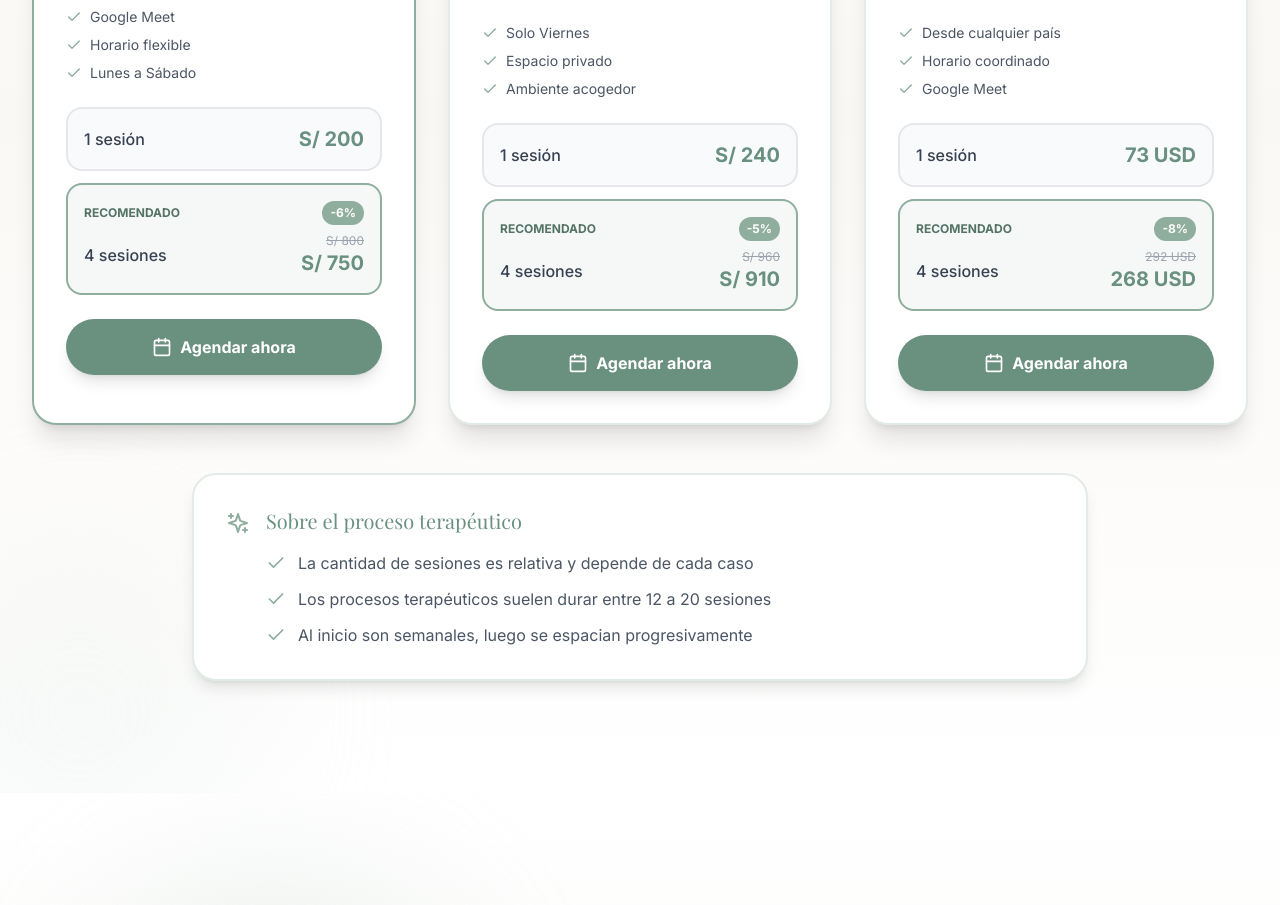
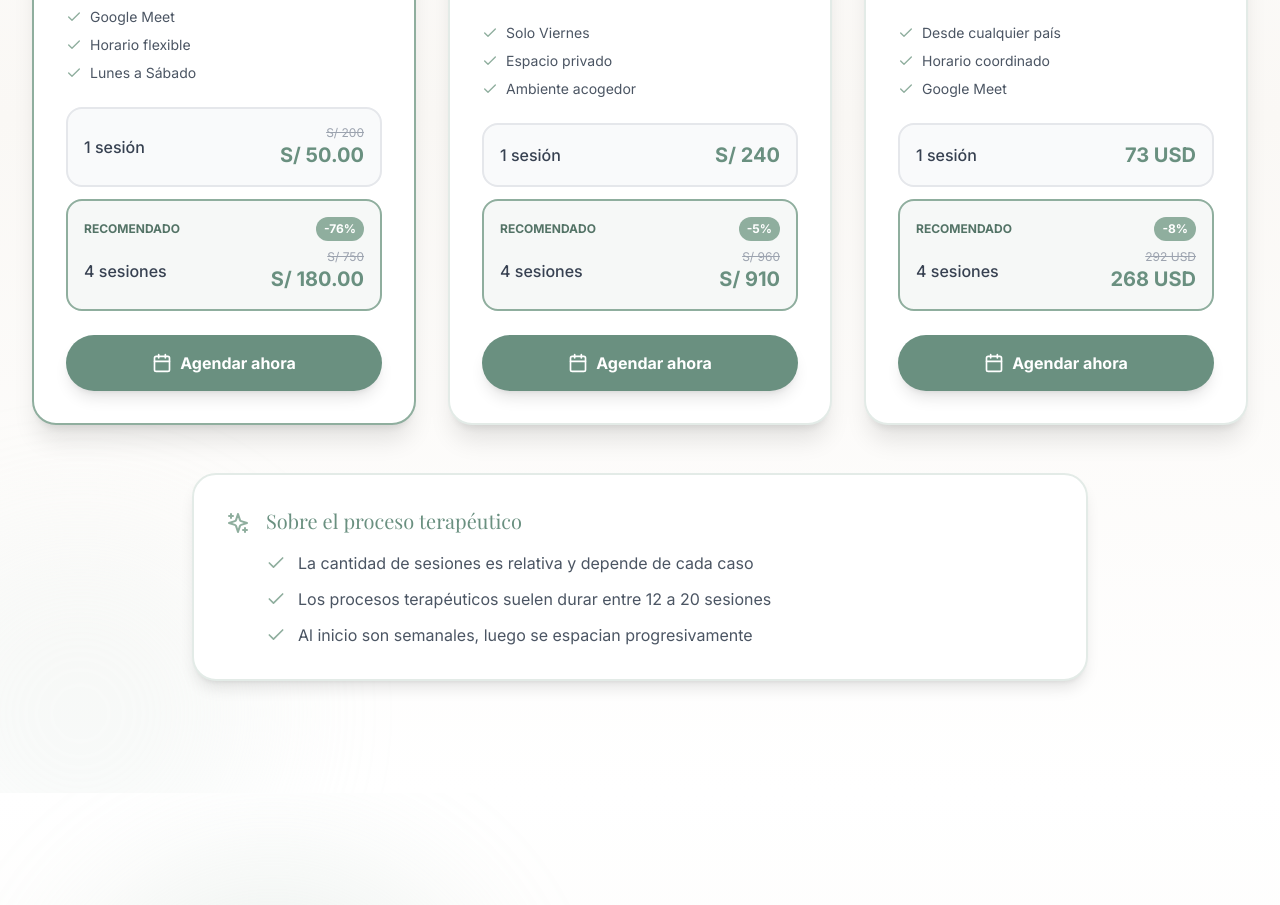
Before and after one commit to JoeWenfro/amatesiempre, a Next.js app: page / in a window 1280 px wide. Shown: the part 4805-5710 px from the top of the page. Built offline with nearby package versions, Linux system fonts and the light colour scheme.

Commit message:
actualiza ofertas virtual peru

```diff
--- a/components/AgendamientoModal.jsx
+++ b/components/AgendamientoModal.jsx
@@ -17,9 +17,9 @@ export default function AgendamientoModal({ isOpen, onClose, preConsultaData })
       badge: 'Popular',
       info: 'Se paga por adelantado',
       paquetes: [
-        { sessions: 1, price: 'S/ 50', original: null },
-        { sessions: 4, price: 'S/ 180', original: null, recommended: true }
-      ]
+  { sessions: 1, price: 'S/ 50.00', original: 'S/ 200', discount: '-75%' },
+  { sessions: 4, price: 'S/ 180.00', original: 'S/ 750', discount: '-76%', recommended: true }
+]
     },
     {
       id: 'presencial',
--- a/components/Prices.jsx
+++ b/components/Prices.jsx
@@ -28,9 +28,9 @@ export default function Prices() {
       badge: 'Popular',
       highlight: true,
       packages: [
-        { sessions: 1, price: 'S/ 200', original: null },
-        { sessions: 4, price: 'S/ 750', original: 'S/ 800', discount: '-6%', recommended: true }
-      ],
+  { sessions: 1, price: 'S/ 50.00', original: 'S/ 200', discount: '-75%' },
+  { sessions: 4, price: 'S/ 180.00', original: 'S/ 750', discount: '-76%', recommended: true }
+],
       paymentInfo: 'Se paga por adelantado',
       features: ['Google Meet', 'Horario flexible', 'Lunes a Sábado']
     },
@@ -67,7 +67,6 @@ export default function Prices() {
   return (
     <>
       <section id="precios" className="section-padding bg-gradient-to-b from-white via-cream to-white relative overflow-hidden">
-        {/* Animated background */}
         <div className="absolute inset-0 overflow-hidden pointer-events-none">
           <motion.div
             animate={{
@@ -88,7 +87,6 @@ export default function Prices() {
         </div>
 
         <div className="container-custom relative z-10">
-          {/* Header */}
           <motion.div
             ref={ref}
             initial={{ opacity: 0, y: 30 }}
@@ -112,7 +110,6 @@ export default function Prices() {
             </p>
           </motion.div>
 
-          {/* Price Cards */}
           <div className="grid md:grid-cols-3 gap-8 max-w-7xl mx-auto mb-12">
             {priceOptions.map((option, index) => (
               <motion.div
@@ -123,7 +120,6 @@ export default function Prices() {
                 whileHover={{ y: -15, scale: 1.02 }}
                 className={`relative group ${option.highlight ? 'md:-mt-4' : ''}`}
               >
-                {/* Badge */}
                 {option.badge && (
                   <motion.div
                     initial={{ scale: 0 }}
@@ -137,10 +133,11 @@ export default function Prices() {
                   </motion.div>
                 )}
 
-                <div className={`bg-white rounded-3xl p-8 shadow-xl hover:shadow-2xl transition-all duration-500 h-full border-2 ${
-                  option.highlight ? 'border-sage-400' : 'border-sage-100 hover:border-sage-300'
-                }`}>
-                  {/* Icon & Title */}
+                <div
+                  className={`bg-white rounded-3xl p-8 shadow-xl hover:shadow-2xl transition-all duration-500 h-full border-2 ${
+                    option.highlight ? 'border-sage-400' : 'border-sage-100 hover:border-sage-300'
+                  }`}
+                >
                   <div className="text-center mb-6">
                     <motion.div
                       whileHover={{ scale: 1.2, rotate: 360 }}
@@ -149,7 +146,10 @@ export default function Prices() {
                         option.highlight ? 'bg-sage-400' : 'bg-sage-100'
                       }`}
                     >
-                      <option.icon className={`w-8 h-8 ${option.highlight ? 'text-white' : 'text-sage-500'}`} strokeWidth={1.5} />
+                      <option.icon
+                        className={`w-8 h-8 ${option.highlight ? 'text-white' : 'text-sage-500'}`}
+                        strokeWidth={1.5}
+                      />
                     </motion.div>
                     <h3 className="text-2xl font-serif text-sage-500 mb-1">
                       {option.title}
@@ -158,7 +158,6 @@ export default function Prices() {
                     <p className="text-xs text-sage-400 mt-2">{option.paymentInfo}</p>
                   </div>
 
-                  {/* Features */}
                   <div className="mb-6 space-y-2">
                     {option.features.map((feature, idx) => (
                       <div key={idx} className="flex items-center text-sm text-gray-600">
@@ -168,7 +167,6 @@ export default function Prices() {
                     ))}
                   </div>
 
-                  {/* Packages */}
                   <div className="space-y-3 mb-6">
                     {option.packages.map((pkg, idx) => (
                       <div
@@ -208,7 +206,6 @@ export default function Prices() {
                     ))}
                   </div>
 
-                  {/* CTA Button */}
                   <motion.button
                     whileHover={{ scale: 1.05 }}
                     whileTap={{ scale: 0.95 }}
@@ -223,7 +220,6 @@ export default function Prices() {
             ))}
           </div>
 
-          {/* Info adicional */}
           <motion.div
             initial={{ opacity: 0, y: 30 }}
             animate={inView ? { opacity: 1, y: 0 } : {}}
@@ -256,7 +252,6 @@ export default function Prices() {
         </div>
       </section>
 
-      {/* MODALES */}
       <PreConsultaModal
         isOpen={showPreConsulta}
         onClose={() => setShowPreConsulta(false)}
```
